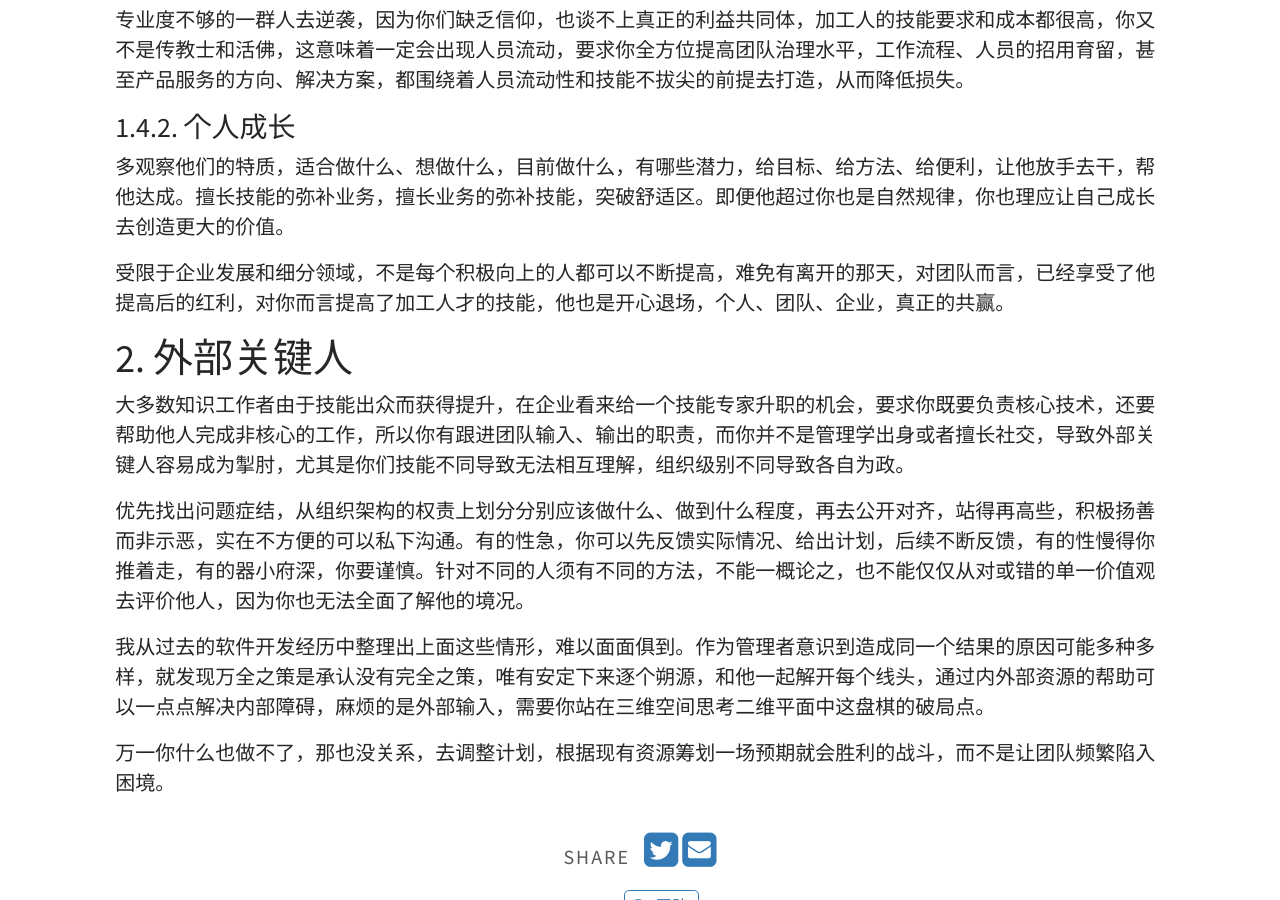
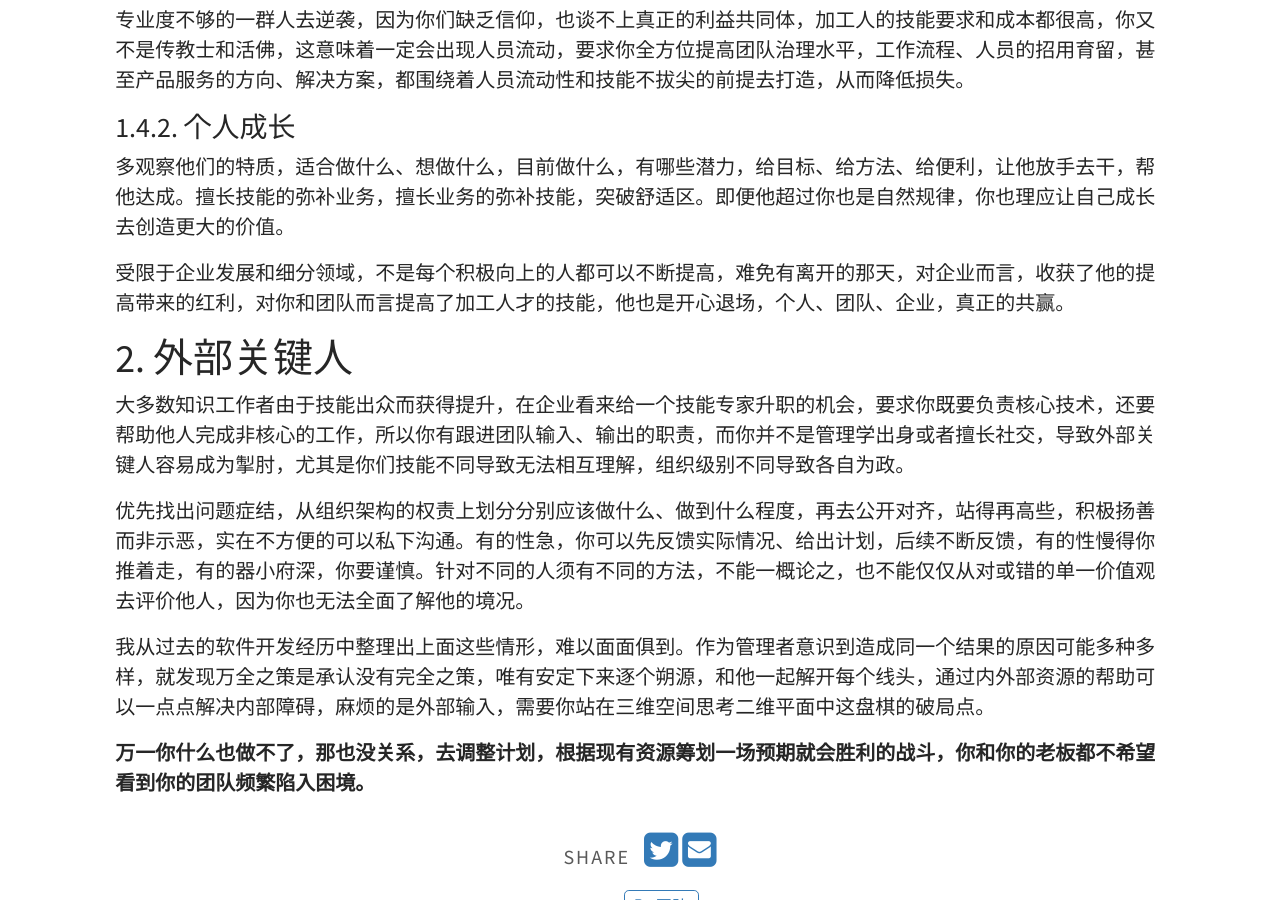
Before and after one commit to hubugui/hubugui.github.io, a Jekyll site: the page built from _posts/2022-10-29-团队创造价值低-3-关键人.md, in a window 1280 px wide and 900 px high, scrolled down 3660 px. Built offline with Jekyll 4.4.1, drawn with Linux system fonts in a browser that asks for light colours; comment, search, counter and statistics services are not loaded; some of the changed text lies outside the part shown.

Commit message:
Update 2022-10-29-团队创造价值低-3-关键人.md

```diff
--- a/_posts/2022-10-29-团队创造价值低-3-关键人.md
+++ b/_posts/2022-10-29-团队创造价值低-3-关键人.md
@@ -58,7 +58,7 @@
 可惜往往实际情况令人沮丧，**如果你的业务技能不是公司的核心基因，未来难有还债的机会，因为基因决定了资源投入。** 这导致你要么私下投入时间做精心准备后积极争取，要么随波逐流，取决于你的职业环境。
 
 ### 1.1.7. 频繁被临时性任务和不相关的会议打断
-真正关注绩效的管理者应该识别到知识工作的特点，每人每天都需要深度思考的时间来攻陷问题的关隘，大脑频繁切换比持续专注更为低效。
+真正关注绩效的管理者应该识别到知识工作的特点，每人每天都需要深度思考的时间来攻陷问题的关隘，大脑频繁切换比持续专注更为低效。如果你改变不了，就想办法最大限度的降低此类干扰。
 
 不同角色的人往往只考虑自己的诉求，组会了、发信息了、打电话了、发资料了，就是交出任务，极少考虑他人的效能。角色多了后此类消耗快速增长，尤其一线管理者疲于奔命。有的一把手就喜欢看上去每个人都很忙、甚至互怼，实则人人缺乏成果。这样的习惯促使大家不去统筹、计划，这些最后考验的是一把手的价值观。
 
@@ -97,7 +97,7 @@
 ### 1.4.2. 个人成长
 多观察他们的特质，适合做什么、想做什么，目前做什么，有哪些潜力，给目标、给方法、给便利，让他放手去干，帮他达成。擅长技能的弥补业务，擅长业务的弥补技能，突破舒适区。即便他超过你也是自然规律，你也理应让自己成长去创造更大的价值。
 
-受限于企业发展和细分领域，不是每个积极向上的人都可以不断提高，难免有离开的那天，对团队而言，已经享受了他提高后的红利，对你而言提高了加工人才的技能，他也是开心退场，个人、团队、企业，真正的共赢。
+受限于企业发展和细分领域，不是每个积极向上的人都可以不断提高，难免有离开的那天，对企业而言，收获了他的提高带来的红利，对你和团队而言提高了加工人才的技能，他也是开心退场，个人、团队、企业，真正的共赢。
 
 # 2. 外部关键人
 
@@ -107,4 +107,4 @@
 
 我从过去的软件开发经历中整理出上面这些情形，难以面面俱到。作为管理者意识到造成同一个结果的原因可能多种多样，就发现万全之策是承认没有完全之策，唯有安定下来逐个朔源，和他一起解开每个线头，通过内外部资源的帮助可以一点点解决内部障碍，麻烦的是外部输入，需要你站在三维空间思考二维平面中这盘棋的破局点。
 
-万一你什么也做不了，那也没关系，去调整计划，根据现有资源筹划一场预期就会胜利的战斗，而不是让团队频繁陷入困境。
+**万一你什么也做不了，那也没关系，去调整计划，根据现有资源筹划一场预期就会胜利的战斗，你和你的老板都不希望看到你的团队频繁陷入困境。**
```
